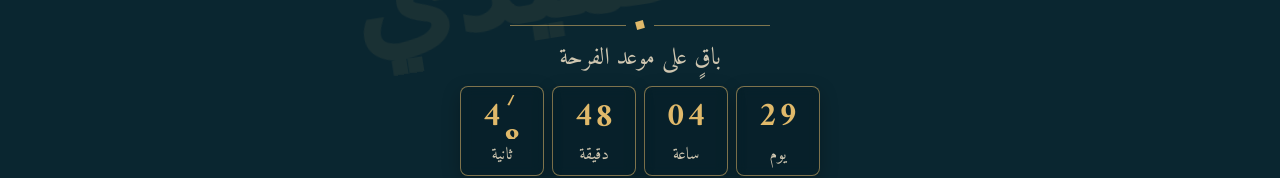
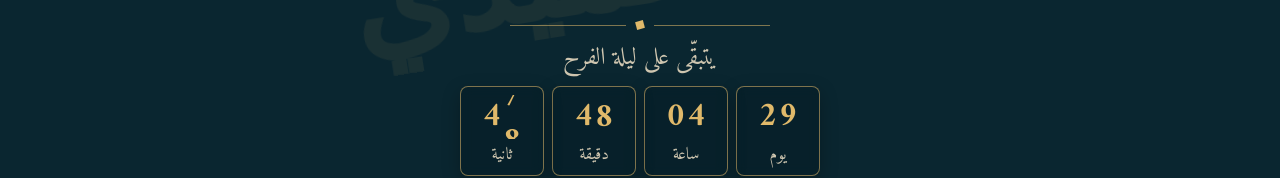
Before and after one commit to omarALD/Class_diagram, a plain HTML site: page index.html in a window 1280 px wide. Shown: the part 800-978 px from the top of the page. Drawn offline with Linux system fonts and the light colour scheme; a web font is replaced by a local one.

Commit message:
تحديث التعليق

```diff
--- a/index.html
+++ b/index.html
@@ -118,7 +118,7 @@ main{position:relative;z-index:1;max-width:480px;margin:0 auto;padding:0 20px 15
   <p class="when rv" style="--d:.9s">وذلك بمشيئة الله تعالى<br>يوم <b>الأربعاء</b> الموافق <b>16/12/2026م</b><br>الموافق <b>7 رجب 1448هـ</b><br>في تمام الساعة <b>الثامنة مساءً</b></p>
   <p class="when rv" style="--d:1s">في <b>قصر درة الخيالة</b><br>الرياض – المملكة العربية السعودية</p>
   <div class="orn rv" style="--d:1.1s" aria-hidden="true"><i></i></div>
-  <p class="small rv" style="--d:1.15s">باقٍ على موعد الفرحة</p>
+  <p class="small rv" style="--d:1.15s">يتبقّى على ليلة الفرح</p>
   <div class="cd rv" style="--d:1.2s" id="cd" role="timer">
     <div class="u"><div class="digs" id="D" aria-hidden="true"></div><small>يوم</small></div>
     <div class="u"><div class="digs" id="H" aria-hidden="true"></div><small>ساعة</small></div>
```
